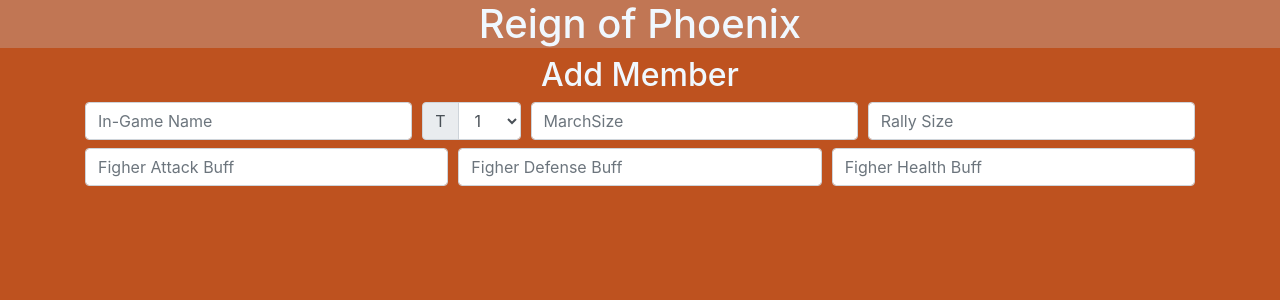
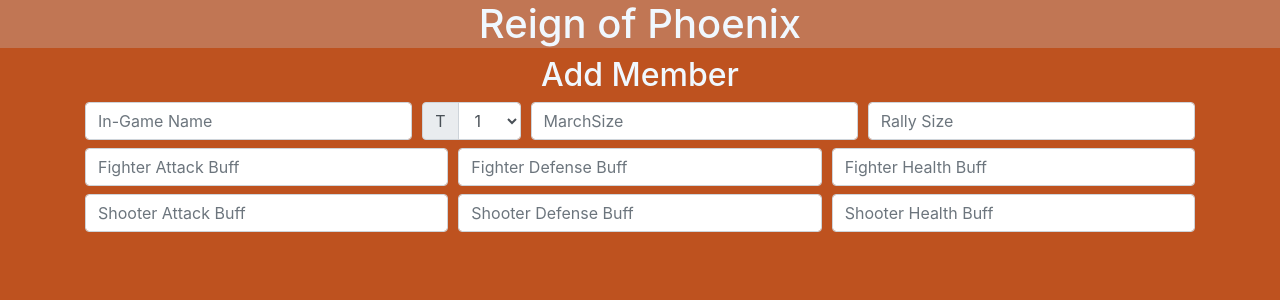
Before and after one commit to Dizzion/rop-app, a React (Create React App) app: page / in a window 1280 px wide. Shown: the top 300 px of the page. Built offline with nearby package versions, Linux system fonts and the light colour scheme.

Commit message:
added Shooter row to Form

```diff
--- a/src/Components/NewMember.tsx
+++ b/src/Components/NewMember.tsx
@@ -70,32 +70,64 @@ const NewMember: React.FC<NewMemberProps> = props => {
             <Form.Row>
                 <Col>
                     <Form.Label htmlFor="FighterAttackInput" srOnly>
-                        FigherAttack
+                        FighterAttack
                     </Form.Label>
                     <Form.Control
                         className="mb-2"
-                        id="FigherAttackInput"
-                        placeholder="Figher Attack Buff"
+                        id="FighterAttackInput"
+                        placeholder="Fighter Attack Buff"
                     />
                 </Col>
                 <Col>
                     <Form.Label htmlFor="FighterDefenseInput" srOnly>
-                        FigherDefense
+                        FighterDefense
                     </Form.Label>
                     <Form.Control
                         className="mb-2"
-                        id="FigherDefenseInput"
-                        placeholder="Figher Defense Buff"
+                        id="FighterDefenseInput"
+                        placeholder="Fighter Defense Buff"
                     />
                 </Col>
                 <Col>
                     <Form.Label htmlFor="FighterHealthInput" srOnly>
-                        FigherHealth
+                        FighterHealth
                     </Form.Label>
                     <Form.Control
                         className="mb-2"
-                        id="FigherHealthInput"
-                        placeholder="Figher Health Buff"
+                        id="FighterHealthInput"
+                        placeholder="Fighter Health Buff"
+                    />
+                </Col>
+            </Form.Row>
+            <Form.Row>
+                <Col>
+                    <Form.Label htmlFor="ShooterAttackInput" srOnly>
+                        ShooterAttack
+                    </Form.Label>
+                    <Form.Control
+                        className="mb-2"
+                        id="ShooterAttackInput"
+                        placeholder="Shooter Attack Buff"
+                    />
+                </Col>
+                <Col>
+                    <Form.Label htmlFor="ShooterDefenseInput" srOnly>
+                        ShooterDefense
+                    </Form.Label>
+                    <Form.Control
+                        className="mb-2"
+                        id="ShooterDefenseInput"
+                        placeholder="Shooter Defense Buff"
+                    />
+                </Col>
+                <Col>
+                    <Form.Label htmlFor="ShooterHealthInput" srOnly>
+                        ShooterHealth
+                    </Form.Label>
+                    <Form.Control
+                        className="mb-2"
+                        id="ShooterHealthInput"
+                        placeholder="Shooter Health Buff"
                     />
                 </Col>
             </Form.Row>
```
